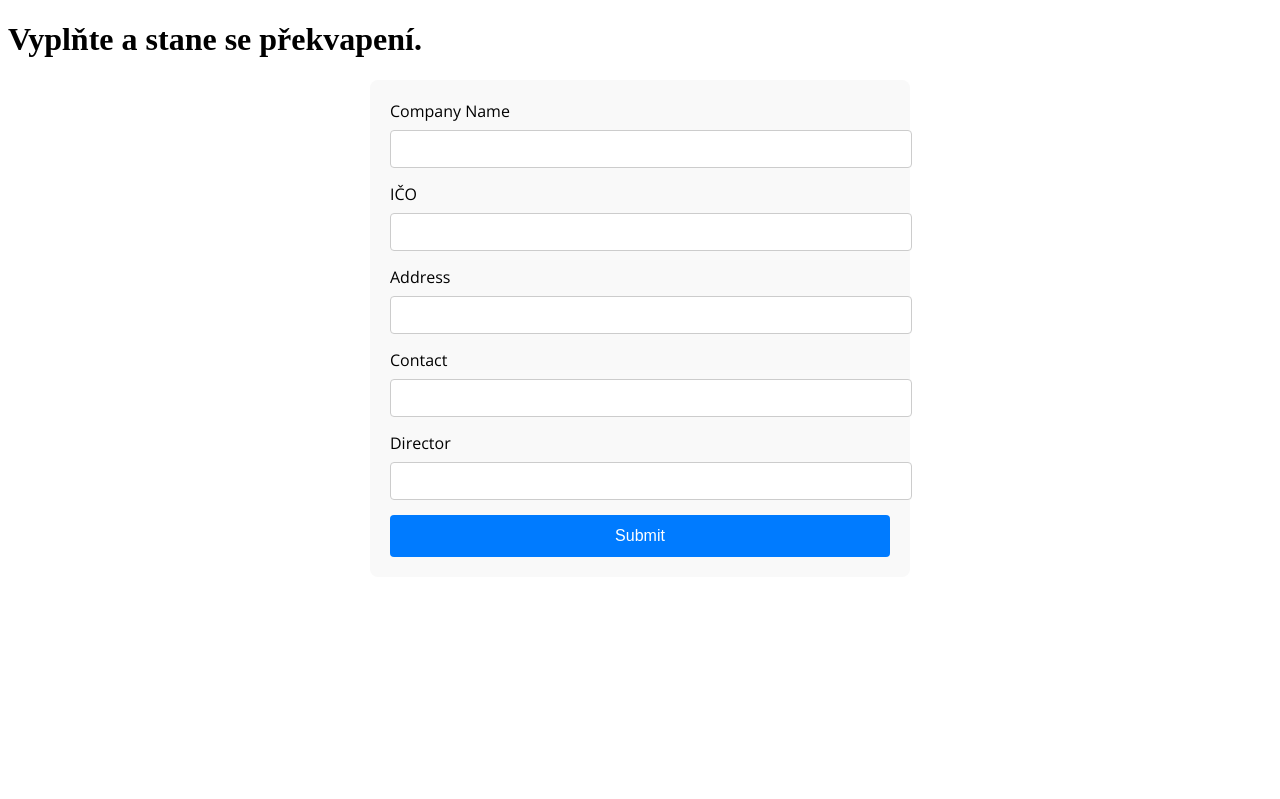
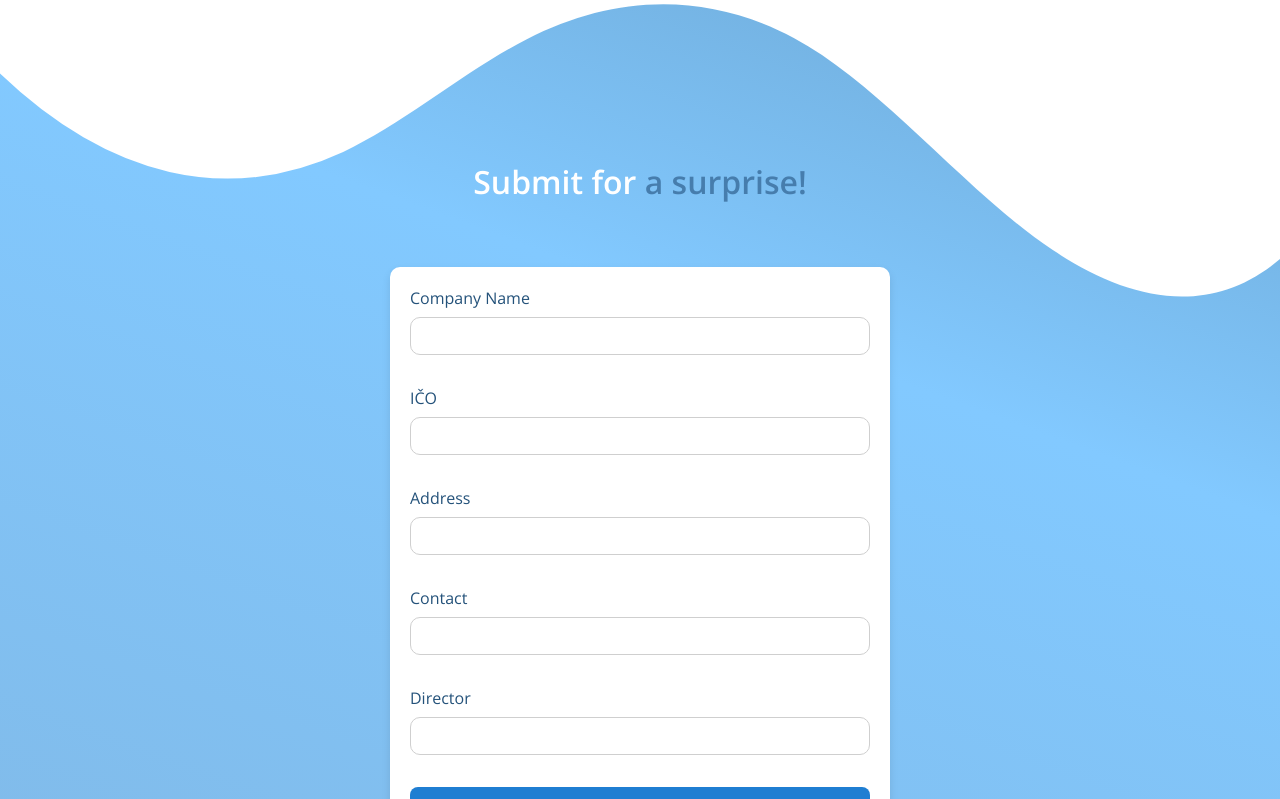
Before and after one commit to SilviaKocianova/ceska-sporitelna, a React (Create React App) app in the folder client/: page / in a window 1280 px wide. Shown: the top 799 px of the page. Built offline with nearby package versions, Linux system fonts and the light colour scheme.

Commit message:
submitted data doesnt show the data, has to be fixed. added shake animations

```diff
--- a/client/src/components/Form.js
+++ b/client/src/components/Form.js
@@ -2,7 +2,7 @@ import React, { useState } from 'react';
 import { useNavigate } from 'react-router-dom';
 import useStore from '../store/store';
 import { validateForm } from '../utils/validation';
-import '../styles/Form.css';
+import '../styles/component-styles/Form.css';
 
 const Form = () => {
   const [formData, setFormData] = useState({
@@ -13,6 +13,7 @@ const Form = () => {
     director: '',
   });
   const [errors, setErrors] = useState({});
+  const [shake, setShake] = useState(false);
   const navigate = useNavigate();
   const setCompanyData = useStore((state) => state.setCompanyData);
 
@@ -27,16 +28,19 @@ const Form = () => {
   const handleSubmit = (e) => {
     e.preventDefault();
     const validationErrors = validateForm(formData);
+
     if (Object.keys(validationErrors).length === 0) {
       setCompanyData(formData);
       navigate('/summary');
     } else {
       setErrors(validationErrors);
+      setShake(true);
+      setTimeout(() => setShake(false), 1000); // Reset shake after animation
     }
   };
 
   return (
-    <form onSubmit={handleSubmit} className="form-container">
+    <form onSubmit={handleSubmit} className={`form-container ${shake ? 'shake' : ''}`}>
       <div className="form-group">
         <label className="label">Company Name</label>
         <input
--- a/client/src/pages/Home.js
+++ b/client/src/pages/Home.js
@@ -1,13 +1,32 @@
 import React from 'react';
 import { useNavigate } from 'react-router-dom';
 import Form from '../components/Form';
+import '../styles/page-styles/Home.css';
+
 const Home = () => {
   const navigate = useNavigate();
 
   return (
-    <div>
-      <h1>Vyplňte a stane se překvapení.</h1>
-      {}
+    <div className="home-container">
+
+      <div className="custom-shape-divider-top-1737323669">
+        <svg
+          data-name="Layer 1"
+          xmlns="http://www.w3.org/2000/svg"
+          viewBox="0 0 1200 120"
+          preserveAspectRatio="none"
+        >
+          <path
+            d="M321.39,56.44c58-10.79,114.16-30.13,172-41.86,82.39-16.72,168.19-17.73,250.45-.39C823.78,31,906.67,72,985.66,92.83c70.05,18.48,146.53,26.09,214.34,3V0H0V27.35A600.21,600.21,0,0,0,321.39,56.44Z"
+            className="shape-fill"
+          ></path>
+        </svg>
+      </div>
+
+
+      <h1>Submit for <span className="color-text">a surprise!</span></h1>
+
+
       <Form />
     </div>
   );
--- a/client/src/pages/Summary.js
+++ b/client/src/pages/Summary.js
@@ -1,17 +1,21 @@
 import React from 'react';
 import useStore from '../store/store';
+import '../styles/page-styles/Summary.css';
 
 const Summary = () => {
   const companyData = useStore(state => state.companyData);
 
   return (
     <div>
-      <h2>Company Summary</h2>
+      <h2>Thank you for contacting us!</h2>
+      <h3>Submitted data for your review:</h3>
+      <div class="submitted-information">
       <p><strong>Name:</strong> {companyData.name}</p>
       <p><strong>ICO:</strong> {companyData.ico}</p>
       <p><strong>Address:</strong> {companyData.address}</p>
       <p><strong>Contact:</strong> {companyData.contact}</p>
       <p><strong>Director:</strong> {companyData.director}</p>
+      </div>
     </div>
   );
 };
--- a/client/src/styles/Form.css
+++ /dev/null
@@ -1,53 +0,0 @@
-
-.form-container {
-    font-family: 'Open Sans', sans-serif;
-    max-width: 500px;
-    margin: 0 auto;
-    padding: 20px;
-    background-color: #f9f9f9;
-    border-radius: 8px;
-  }
-
-  .form-group {
-    margin-bottom: 15px;
-  }
-
-  .label {
-    display: block;
-    font-size: 16px;
-    margin-bottom: 8px;
-  }
-
-  .input {
-    width: 100%;
-    padding: 10px;
-    border: 1px solid #ccc;
-    border-radius: 4px;
-    font-size: 14px;
-  }
-
-  .input:focus {
-    border-color: #007bff;
-    outline: none;
-  }
-
-  .error {
-    color: red;
-    font-size: 12px;
-    margin-top: 5px;
-  }
-
-  .submit-button {
-    width: 100%;
-    padding: 12px;
-    background-color: #007bff;
-    color: white;
-    border: none;
-    border-radius: 4px;
-    font-size: 16px;
-    cursor: pointer;
-  }
-
-  .submit-button:hover {
-    background-color: #0056b3;
-  }
--- /dev/null
+++ b/client/src/styles/component-styles/Form.css
@@ -0,0 +1,84 @@
+
+.form-container {
+  font-family: 'Open Sans', sans-serif;
+  max-width: 500px;
+  margin: 0 auto;
+  padding: 20px;
+  background-color: #ffffff;
+  border-radius: 10px;
+  box-sizing: border-box;
+  box-shadow: 0 4px 8px rgba(0, 0, 0, 0.1);
+}
+
+  .form-group {
+    margin-bottom: 2em;
+  }
+
+  .label {
+    display: block;
+    font-size: 16px;
+    margin-bottom: 8px;
+    color: #24527a;
+  }
+
+  .input {
+    width: 100%;
+    padding: 10px;
+    border: 1px solid rgb(207, 207, 207);
+    border-radius: 10px;
+    font-size: 14px;
+    box-sizing: border-box;
+    box-shadow: none;
+}
+
+
+  .input:focus {
+    border-color: #007bff;
+    outline: none;
+    transition: border-color 0.3s ease;
+}
+
+.error {
+  margin-top: 5px;
+  color: rgb(245, 41, 41);
+}
+
+.submit-button {
+  width: 100%;
+  padding: 12px;
+  background-color: rgb(31, 126, 210);
+  color: white;
+  border: none;
+  border-radius: 8px;
+  font-size: 16px;
+  cursor: pointer;
+}
+
+.submit-button:hover {
+  background-color: #0056b3;
+  transition:0.3s ease;
+}
+
+
+/*Shake animation on error*/
+@keyframes shake {
+  0% {
+    transform: translateX(0);
+  }
+  25% {
+    transform: translateX(-5px);
+  }
+  50% {
+    transform: translateX(5px);
+  }
+  75% {
+    transform: translateX(-5px);
+  }
+  100% {
+    transform: translateX(0);
+  }
+}
+
+.form-container.shake {
+  animation: shake 0.5s ease-in-out;
+}
--- /dev/null
+++ b/client/src/styles/page-styles/Home.css
@@ -0,0 +1,46 @@
+body {
+    margin: 0;
+    height: 100vh;
+    background: linear-gradient(200deg, #0c0c0c, #82c9ff, #7d97b3);
+    background-size: 400% 400%;
+    animation: gradientAnimation 8s ease infinite;
+}
+
+@keyframes gradientAnimation {
+    0% { background-position: 0% 50%; }
+    50% { background-position: 100% 50%; }
+    100% { background-position: 0% 50%; }
+}
+
+.custom-shape-divider-top-1737323669 {
+    position: absolute;
+    top: 0;
+    left: 0;
+    width: 100%;
+    overflow: hidden;
+    line-height: 0;
+}
+
+.custom-shape-divider-top-1737323669 svg {
+    position: relative;
+    display: block;
+    width: calc(100% + 1.3px);
+    height: 323px;
+}
+
+.custom-shape-divider-top-1737323669 .shape-fill {
+    fill: #FFFFFF;
+}
+
+h1, h2, h3 {
+    font-family: 'Open Sans', sans-serif;
+    font-weight: 600;
+    text-align: center;
+    margin-top: 5em;
+    margin-bottom: 2em;
+    color: #24527a;
+}
+
+.color-text {
+    color: #467dad;
+}
--- /dev/null
+++ b/client/src/styles/page-styles/Summary.css
@@ -0,0 +1,27 @@
+body {
+    font-family: 'Open Sans', sans-serif;
+}
+
+h1, h2, h3 {
+    font-family: 'Open Sans', sans-serif;
+    text-align: center;
+    color: #ffffff;
+}
+
+h2 {
+    font-weight: bold;
+    font-size: 2em;
+    margin-top: 5em;
+}
+
+h3 {
+    font-size: 1.5em;
+}
+
+.submitted-information {
+    background-color: #ffffff;
+    width: 500px;
+    padding: 2em;
+    border-radius: 30px;
+    text-align: left;
+}
```
Also changed, not shown: 1 other file (tests, documents, lock files or other folders).
